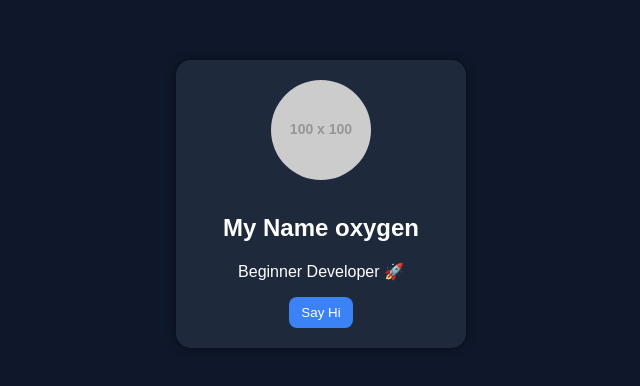
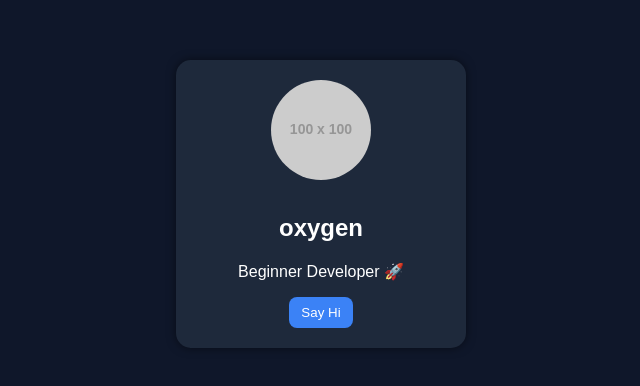
Before and after one commit to toxiclow/my-profile-card, a plain HTML site: page index.html in a window 1280 px wide. Shown: the part 196-582 px from the top of the page, without its empty margins (319-959 px from the left). Drawn offline with Linux system fonts and the light colour scheme; placeholder pictures from the web are drawn by us.

Commit message:
Update index.html

```diff
--- a/index.html
+++ b/index.html
@@ -11,7 +11,7 @@
 
     <img src="https://via.placeholder.com/100" style="border-radius:50%; margin-bottom:10px;">
 
-    <h2>My Name oxygen</h2>
+    <h2>oxygen</h2>
     <p>Beginner Developer 🚀</p>
 
     <button onclick="sayHi()" style="padding:8px 12px; border:none; border-radius:8px; background:#3b82f6; color:white; cursor:pointer;">
```
